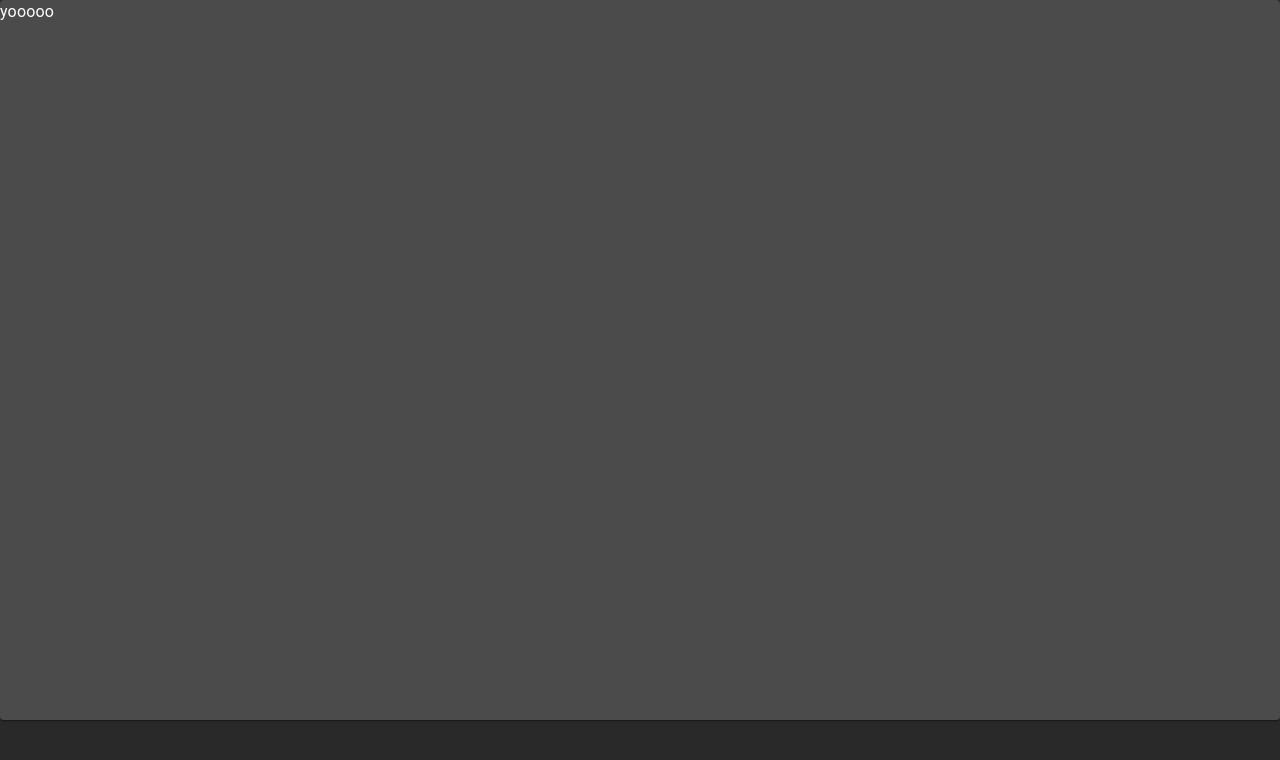
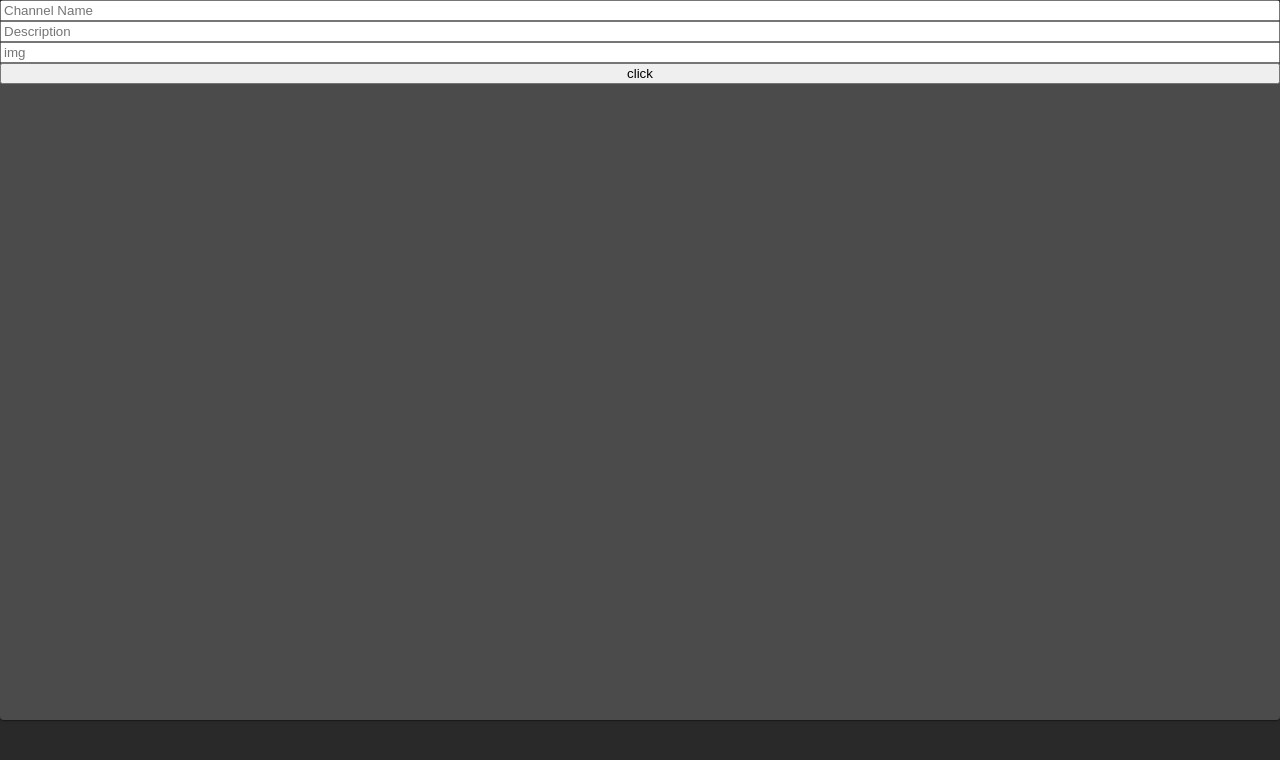
Before and after one commit to Jackthz97/Chatical, a React (Create React App) app in the folder client/: page /channel in a window 1280 px wide. Shown: the top 760 px of the page. Built offline with nearby package versions, Linux system fonts and the light colour scheme; sample sign-in values are in the browser's storage.

Commit message:
add and link channel create page

```diff
--- a/client/src/components/Chat/CreateChannel.js
+++ b/client/src/components/Chat/CreateChannel.js
@@ -1,15 +1,15 @@
 import React from 'react'
 import { Grid } from '@mui/material';
 import { Button } from '@mui/material';
-import { Link } from '@mui/material';
+import { Link } from "react-router-dom";
 
 const CreateChannel = (props) => {
   return (
     <Grid container>
       <Link to="/channel">
-        <Button>
+
           Create Channel +
-        </Button>
+
       </Link>
     </Grid>
   )
--- a/client/src/components/Chat/CreateChannelDetails.js
+++ b/client/src/components/Chat/CreateChannelDetails.js
@@ -1,16 +1,57 @@
-import React from 'react'
-import { Paper } from '@mui/material'
-import { Grid } from '@mui/material'
-import { Typography } from '@mui/material'
+import React from "react";
+import { Paper } from "@mui/material";
+import { Grid } from "@mui/material";
+import { Box } from "@mui/system";
+import { useState } from "react";
 
 export default function CreateChannelDetails(props) {
+
+  const [name, setName] = useState("");
+  const [description, setDescription] = useState("")
+  const [img, setImg] = useState("");
+  const handleSubmit = (e) => {
+    e.preventDefault();
+    console.log("clicked")
+    if (name && description && img) {
+      console.log("channel create stuff: ", name , description, img)
+    }
+  };
+  const handelInput1 = (e) => {
+    setName(e.target.value);
+  };
+  const handelInput2 = (e) => {
+    setDescription(e.target.value);
+  };
+  const handelInput3 = (e) => {
+    setImg(e.target.value);
+  };
   return (
     <Grid>
       <Paper style={{ minHeight: "90vh", maxHeight: "90vh", overflow: "auto" }}>
-<Typography>
-  yooooo
-</Typography>
+        <Box component="form" onSubmit={handleSubmit}>
+          <Grid container direction={"column"}>
+            <input
+              type={"text"}
+              placeholder={"Channel Name"}
+              onChange={handelInput1}
+              value={name}
+            />
+            <input
+              type={"text"}
+              placeholder={"Description"}
+              onChange={handelInput2}
+              value={description}
+            />
+            <input
+              type={"text"}
+              placeholder={"img"}
+              onChange={handelInput3}
+              value={img}
+            />
+            <button onClick={handleSubmit}> click </button>
+          </Grid>
+        </Box>
       </Paper>
     </Grid>
-  )
+  );
 }
```
